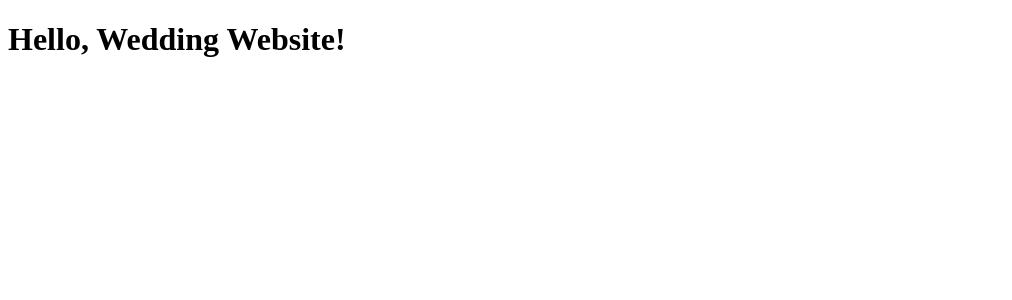
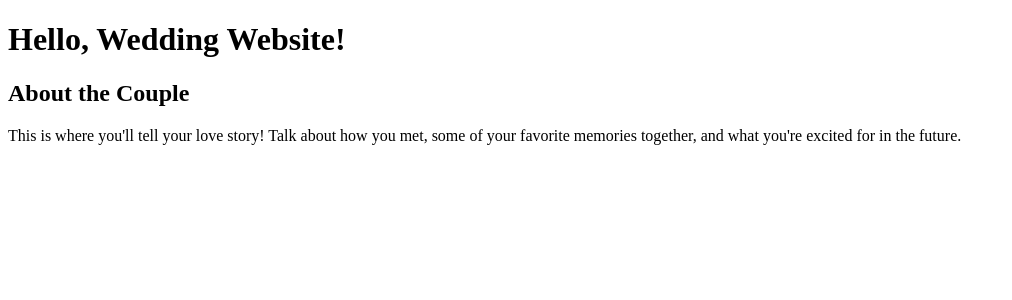
Before and after one commit to rinben/wedding-website, a React (Vite) app in the folder client/: page / in a window 1280 px wide. Shown: the top 300 px of the page, without its empty margins (0-1012 px from the left). Built offline with nearby package versions, Linux system fonts and the light colour scheme.

Commit message:
feat: created About the Couple component

```diff
--- a/client/src/App.jsx
+++ b/client/src/App.jsx
@@ -1,7 +1,11 @@
+// src/App.jsx
+import About from './components/About';
+
 function App() {
   return (
     <div>
       <h1>Hello, Wedding Website!</h1>
+      <About />
     </div>
   );
 }
--- /dev/null
+++ b/client/src/components/About.jsx
@@ -0,0 +1,13 @@
+// src/components/About.jsx
+import React from 'react';
+
+function About() {
+  return (
+    <section>
+      <h2>About the Couple</h2>
+      <p>This is where you'll tell your love story! Talk about how you met, some of your favorite memories together, and what you're excited for in the future.</p>
+    </section>
+  );
+}
+
+export default About;
```
